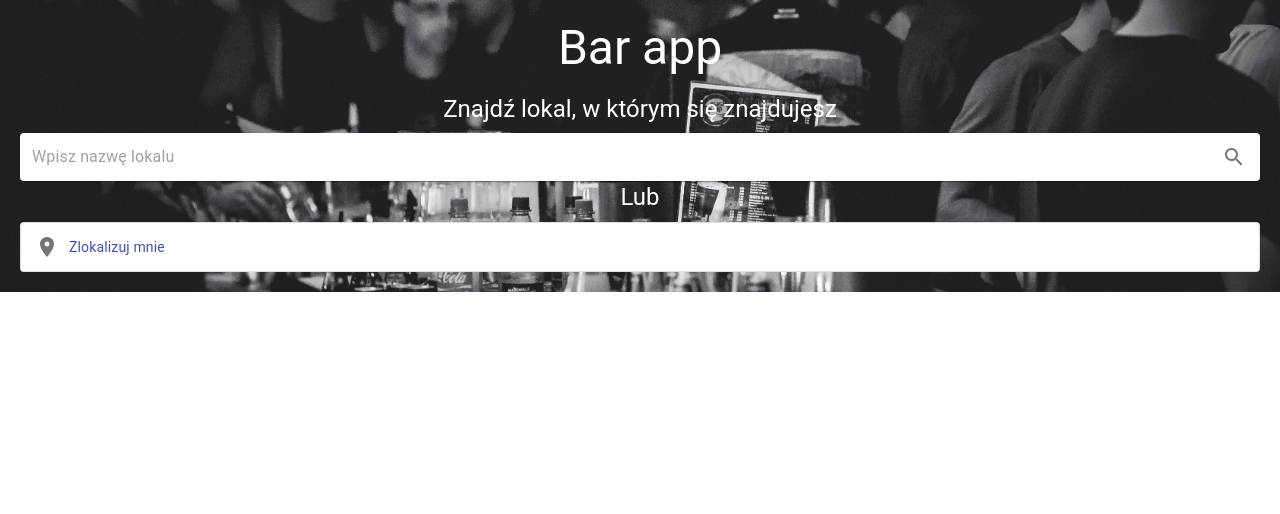
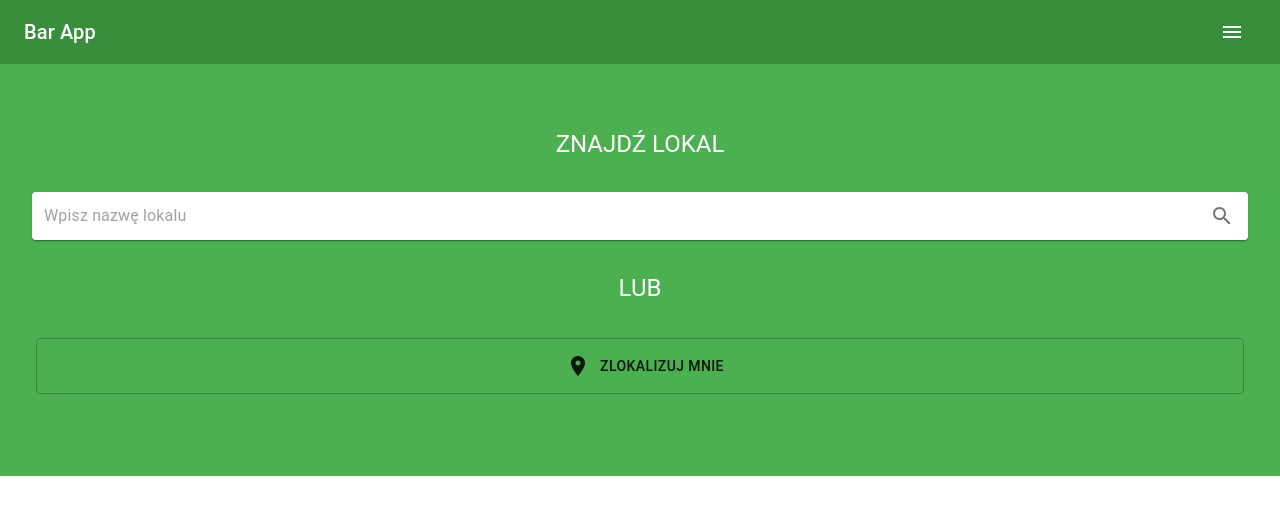
Before and after one commit to banasmat/bar-app-customer, a React (Create React App) app: page / in a window 1280 px wide. Shown: the top 514 px of the page. Built offline with nearby package versions, Linux system fonts and the light colour scheme.

Commit message:
Basic homepage styling with material components

```diff
--- a/src/components/Home/Geolocate.js
+++ b/src/components/Home/Geolocate.js
@@ -1,8 +1,8 @@
 import React from "react";
 import { makeStyles } from '@material-ui/core/styles';
-import Paper from '@material-ui/core/Paper';
+import Box from '@material-ui/core/Box';
 import Link from '@material-ui/core/Link';
-import IconButton from '@material-ui/core/IconButton';
+import Button from '@material-ui/core/Button';
 import PlaceIcon from '@material-ui/icons/Place';
 
 const useStyles = makeStyles(theme => ({
@@ -10,12 +10,12 @@ const useStyles = makeStyles(theme => ({
         padding: '2px 4px',
         display: 'flex',
         alignItems: 'center',
+        textAlign: 'center'
     },
-    input: {
-        marginLeft: theme.spacing(1),
-        flex: 1,
+    button: {
+        width: '100%',
     },
-    iconButton: {
+    icon: {
         padding: 10,
     },
 }));
@@ -26,20 +26,16 @@ export default function Geolocate(props){
     const classes = useStyles();
 
     return (
-        <Paper variant="outlined" className={classes.root}>
-            <IconButton type="submit" className={classes.iconButton} aria-label="geolocate">
-                <PlaceIcon/>
-            </IconButton>
-            <Link
-                component="button"
-                variant="body2"
-                onClick={() => {
-                    console.info("I'm a button.");
-                }}
+        <Box className={classes.root}>
+            <Button
+                variant="outlined"
+                color="white"
+                className={classes.button}
             >
+                <PlaceIcon className={classes.icon}/>
                 Zlokalizuj mnie
-            </Link>
+            </Button>
 
-        </Paper>
+        </Box>
     );
 }
--- a/src/components/Home/index.js
+++ b/src/components/Home/index.js
@@ -1,26 +1,23 @@
 import React from "react";
+import { makeStyles } from '@material-ui/core/styles';
 import Search from './Search';
 import Geolocate from './Geolocate';
-import {makeStyles} from "@material-ui/core/styles";
-
+import TopBar from './../TopBar';
+import Box from '@material-ui/core/Box';
 import Typography from '@material-ui/core/Typography';
-import Paper from "@material-ui/core/Paper";
 
 const useStyles = makeStyles(theme => ({
-    root: {
+    banner: {
         backgroundAttachment:	"scroll",
-        backgroundColor:		"#666",
-        backgroundImage:		"url(images/main-banner.jpeg)",
-        backgroundPosition:	    "center",
-        backgroundRepeat:		"no-repeat",
-        backgroundSize:		    "cover",
+        backgroundColor:		theme.palette.success.main,
+        // backgroundImage:		"url(images/overlay.png), url(images/main-banner.jpeg)",
+        // backgroundPosition:	    "center",
+        // backgroundRepeat:		"no-repeat",
+        // backgroundSize:		    "cover",
         color: "#fff",
         textAlign: "center",
         width: "100%",
         height: "100%"
-    },
-    contentWrapper: {
-        padding:	20,
     },
 }));
 
@@ -29,21 +26,25 @@ function Home(props){
     const classes = useStyles();
 
     return (
-        <section className={classes.root}>
-            <div className={classes.contentWrapper}>
-                <Typography component="h1" variant="h3" gutterBottom>
-                    Bar app
-                </Typography>
-                <Typography variant="h5" gutterBottom>
-                    Znajdź lokal, w którym się znajdujesz
-                </Typography>
-                <Search />
-                <Typography variant="h5" gutterBottom>
-                    Lub
-                </Typography>
-                <Geolocate />
-            </div>
-        </section>
+        <>
+            <TopBar/>
+            <section className={classes.banner}>
+                <Box p={4} pb={10}>
+                    <Box my={4}>
+                        <Typography variant="h5" gutterBottom>
+                            ZNAJDŹ LOKAL
+                        </Typography>
+                    </Box>
+                    <Search />
+                    <Box my={4}>
+                        <Typography variant="h5" gutterBottom>
+                            LUB
+                        </Typography>
+                    </Box>
+                    <Geolocate />
+                </Box>
+            </section>
+        </>
     );
 }
 
--- /dev/null
+++ b/src/components/TopBar.js
@@ -0,0 +1,43 @@
+import React from "react";
+import { makeStyles } from '@material-ui/core/styles';
+import AppBar from '@material-ui/core/AppBar';
+import Toolbar from '@material-ui/core/Toolbar';
+import Typography from '@material-ui/core/Typography';
+import Button from '@material-ui/core/Button';
+import IconButton from '@material-ui/core/IconButton';
+import MenuIcon from '@material-ui/icons/Menu';
+
+const useStyles = makeStyles(theme => ({
+    root: {
+        flexGrow: 1,
+    },
+    bar: {
+        backgroundColor: theme.palette.success.dark,
+    },
+    title: {
+        flexGrow: 1,
+        marginRight: theme.spacing(2),
+    },
+}));
+
+export default function TopBar() {
+
+    const classes = useStyles();
+
+    return (
+        <div className={classes.root}>
+            <AppBar position="static" className={classes.bar}>
+                <Toolbar>
+
+                    <Typography variant="h6" className={classes.title}>
+                        Bar App
+                    </Typography>
+                    {/*<Button color="inherit">Login</Button>*/}
+                    <IconButton edge="start" className={classes.menuButton} color="inherit" aria-label="menu">
+                        <MenuIcon />
+                    </IconButton>
+                </Toolbar>
+            </AppBar>
+        </div>
+    );
+}
--- a/src/index.css
+++ b/src/index.css
@@ -1,17 +1,15 @@
-html {
+@import url("https://fonts.googleapis.com/css?family=Source+Sans+Pro:300,400,300italic,400italic");
+
+html, body {
   height: 100%;
+  margin: 0;
+  padding: 0;
+  border: 0;
+  vertical-align: baseline;
+  font-size: 100%;
 }
 body {
-  height: 100%;
-  margin: 0;
-  font-family: -apple-system, BlinkMacSystemFont, 'Segoe UI', 'Roboto', 'Oxygen',
-    'Ubuntu', 'Cantarell', 'Fira Sans', 'Droid Sans', 'Helvetica Neue',
-    sans-serif;
+  font-family: "Source Sans Pro",sans-serif;
   -webkit-font-smoothing: antialiased;
   -moz-osx-font-smoothing: grayscale;
 }
-
-code {
-  font-family: source-code-pro, Menlo, Monaco, Consolas, 'Courier New',
-    monospace;
-}
```
Also changed, not shown: public/images/overlay.png (added).
